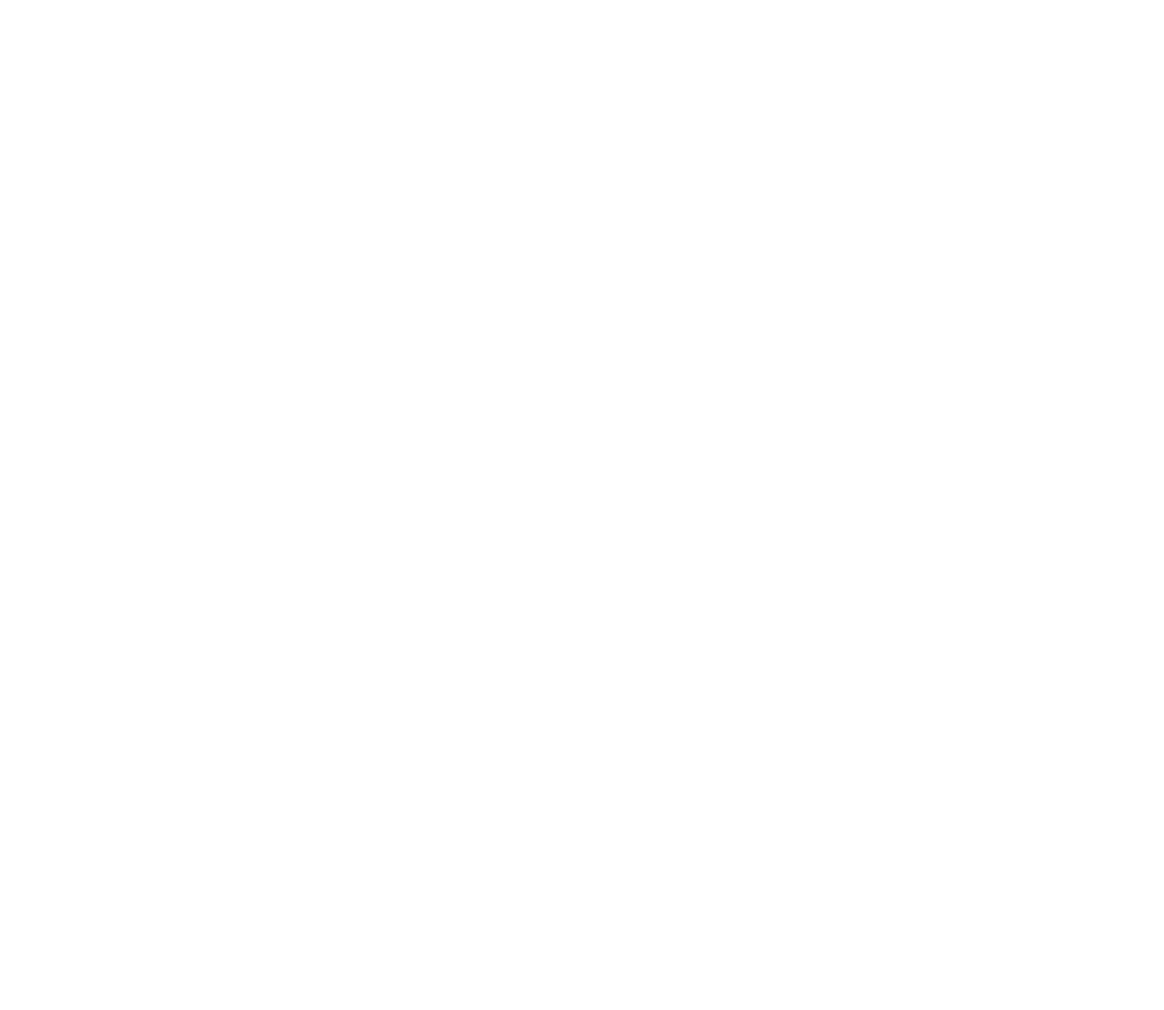
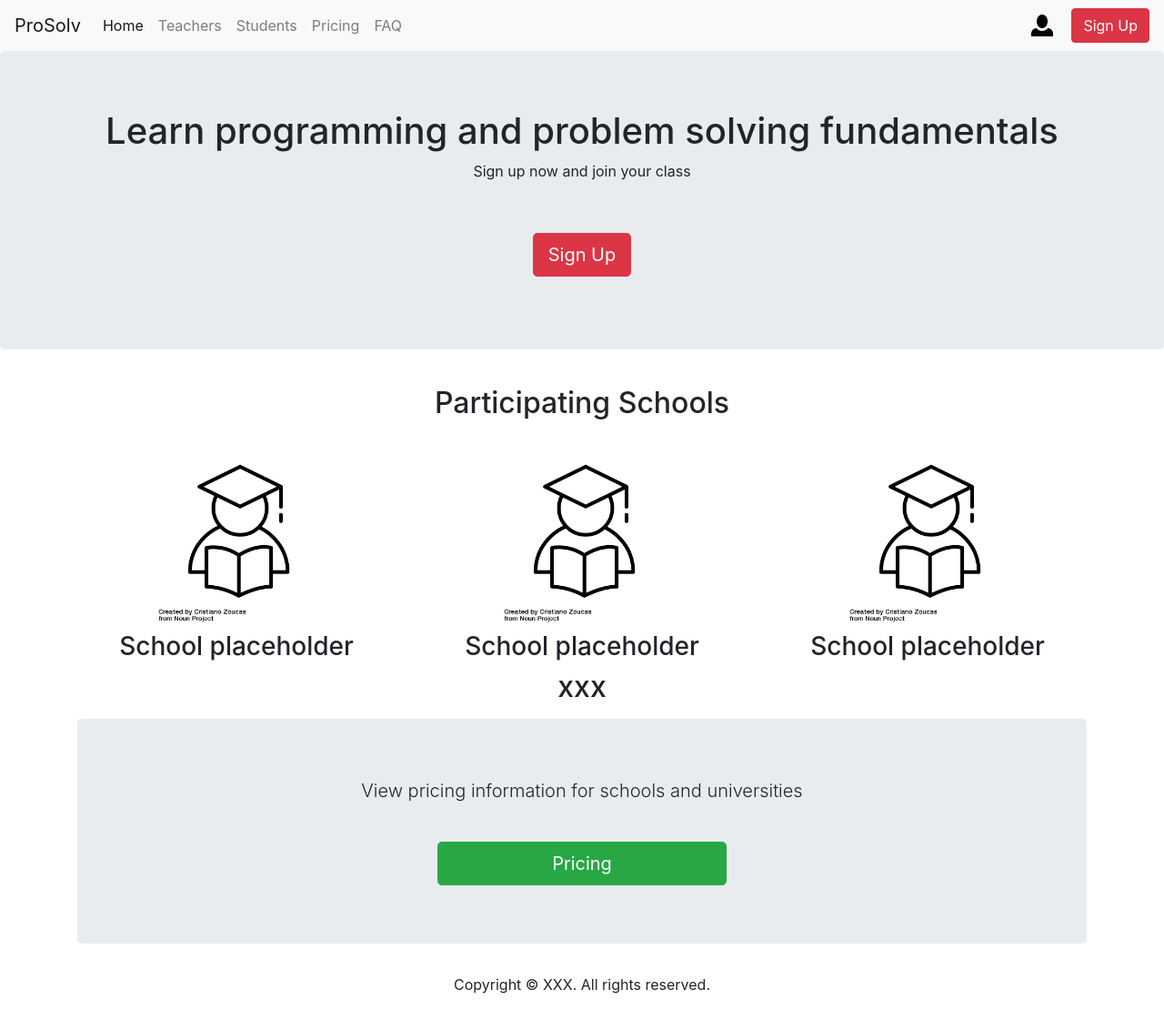
Before and after one commit to codyjm/cp3405_a2, a PHP site: page / in a window 1280 px wide. Before the commit the page is empty. Shown: the whole page at 91% size. Before the commit the page ends 800 px from the top, so only its background shows below. Run offline with PHP 8.4, Linux system fonts and the light colour scheme.

Commit message:
Add index page, fix link in teacherPage

```diff
--- a/css/mainstyles.css
+++ b/css/mainstyles.css
@@ -3,3 +3,9 @@
     bottom: 0;
     text-align: center;
 }
+.account_icon {
+    padding-right: 20px;
+}
+.pricing_section {
+    padding-bottom: 25px;
+}
--- a/index.html
+++ b/index.html
@@ -0,0 +1,112 @@
+<!DOCTYPE html>
+<html lang="en">
+<head>
+    <meta charset="utf-8">
+    <meta http-equiv="X-UA-Compatible" content="IE=edge">
+    <meta name="viewport" content="width=device-width, initial-scale=1">
+    <title>Bootstrap Agency Page Template</title>
+    <!-- Bootstrap -->
+    <link href="css/bootstrap-4.0.0.css" rel="stylesheet">
+    <link href="css/mainstyles.css" rel="stylesheet"/>
+</head>
+<body>
+<nav class="navbar navbar-expand-lg navbar-light bg-light"><a class="navbar-brand" href="#">ProSolv</a>
+    <button class="navbar-toggler" type="button" data-toggle="collapse" data-target="#navbarSupportedContent" aria-controls="navbarSupportedContent" aria-expanded="false" aria-label="Toggle navigation"> <span class="navbar-toggler-icon"></span> </button>
+    <div class="collapse navbar-collapse" id="navbarSupportedContent">
+        <ul class="navbar-nav mr-auto">
+            <li class="nav-item active"> <a class="nav-link" href="index.html">Home <span class="sr-only">(current)</span></a> </li>
+            <li class="nav-item"> <a class="nav-link" href="#">Teachers</a></li>
+            <li class="nav-item"> <a class="nav-link" href="#">Students</a></li>
+            <li class="nav-item"> <a class="nav-link" href="#">Pricing</a></li>
+            <li class="nav-item"> <a class="nav-link" href="#">FAQ</a></li>
+            </li>
+        </ul>
+        <form class="form-inline my-2 my-lg-0">
+            <img class="account_icon" src="images/person-3x.png" alt="Sign In"/>
+            <button type="button" class="btn btn-danger my-2 my-sm-0" href="#">Sign Up</button>
+        </form>
+    </div>
+</nav>
+<header>
+    <div class="jumbotron">
+        <div class="container">
+            <div class="row">
+                <div class="col-12">
+                    <h1 class="text-center">Learn programming and problem solving fundamentals</h1>
+                    <p class="text-center">Sign up now and join your class</p>
+                    <p>&nbsp;</p>
+                    <p class="text-center"><a class="btn btn-danger btn-lg" href="signup.html" role="button">Sign Up</a></p>
+                </div>
+            </div>
+        </div>
+    </div>
+</header>
+<section>
+    <div class="container">
+        <div class="row">
+            <div class="col-lg-12 mb-4 mt-2 text-center">
+                <h2>Participating Schools</h2>
+            </div>
+        </div>
+    </div>
+    <div class="container ">
+        <div class="row">
+            <div class="col-lg-4 col-md-6 col-sm-12 text-center">
+                <img src="noun_student_781396.png" width="200" height="200" alt=""/>
+                <h3>School placeholder</h3>
+
+            </div>
+            <div class="col-lg-4 col-md-6 col-sm-12 text-center">
+                <img src="noun_student_781396.png" width="200" height="200" alt=""/>
+                <h3>School placeholder</h3>
+
+            </div>
+            <div class="col-lg-4 col-md-6 col-sm-12 text-center">
+                <img src="noun_student_781396.png" width="200" height="200" alt=""/>
+                <h3>School placeholder</h3>
+
+            </div>
+
+            </div>
+
+            <div class="container">
+                <div class="row">
+                    <div class="col-12 mb-2 text-center">
+                        <h2>xxx</h2>
+                    </div>
+                </div>
+            </div>
+        <div class="jumbotron">
+            <div class="container">
+                <div class="row">
+                    <div class="text-center col-md-8 col-12 mx-auto pricing_section">
+                        <p class="lead">View pricing information for schools and universities</p>
+                    </div>
+                </div>
+                <div class="row">
+                    <div class="col-sm-4 col-auto mx-auto"><a class="btn btn-block btn-lg btn-success" href="#">Pricing</a></div>
+                </div>
+            </div>
+        </div>
+</section>
+<div class="container">
+    <div class="row">
+        <div class="col-12 col-md-8 mx-auto"> </div>
+    </div>
+</div>
+<footer class="text-center">
+    <div class="container">
+        <div class="row">
+            <div class="col-12">
+                <p>Copyright © XXX. All rights reserved.</p>
+            </div>
+        </div>
+    </div>
+</footer>
+<!-- jQuery (necessary for Bootstrap's JavaScript plugins) -->
+<script src="js/jquery-3.2.1.min.js"></script>
+<!-- Include all compiled plugins (below), or include individual files as needed -->
+<script src="js/popper.min.js"></script>
+<script src="js/bootstrap-4.0.0.js"></script>
+</body>
+</html>
--- a/teacherPager.html
+++ b/teacherPager.html
@@ -13,7 +13,7 @@
       <button class="navbar-toggler" type="button" data-toggle="collapse" data-target="#navbarSupportedContent" aria-controls="navbarSupportedContent" aria-expanded="false" aria-label="Toggle navigation"> <span class="navbar-toggler-icon"></span> </button>
       <div class="collapse navbar-collapse" id="navbarSupportedContent">
         <ul class="navbar-nav mr-auto">
-          <li class="nav-item active"> <a class="nav-link" href="#">Home <span class="sr-only">(current)</span></a> </li>
+          <li class="nav-item active"> <a class="nav-link" href="index.html">Home <span class="sr-only">(current)</span></a> </li>
           <li class="nav-item"> <a class="nav-link" href="#">Editor View</a></li>
           <li class="nav-item dropdown"><a class="nav-link dropdown-toggle" href="#" id="navbarDropdown" role="button" data-toggle="dropdown" aria-haspopup="true" aria-expanded="false"> Settings</a>
             <div class="dropdown-menu" aria-labelledby="navbarDropdown">
```
Also changed, not shown: signup.html (+14 -7 lines), images/person-3x.png (added).
